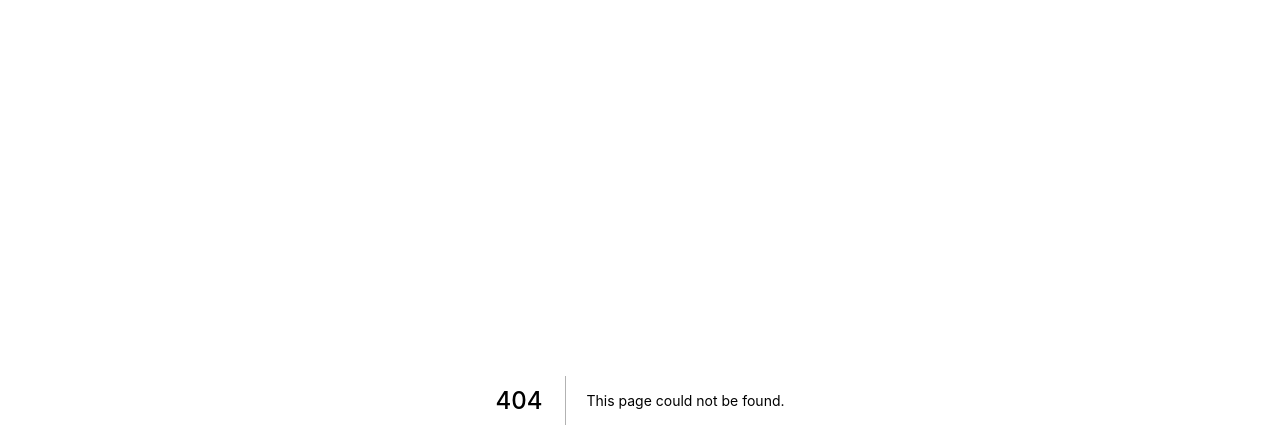
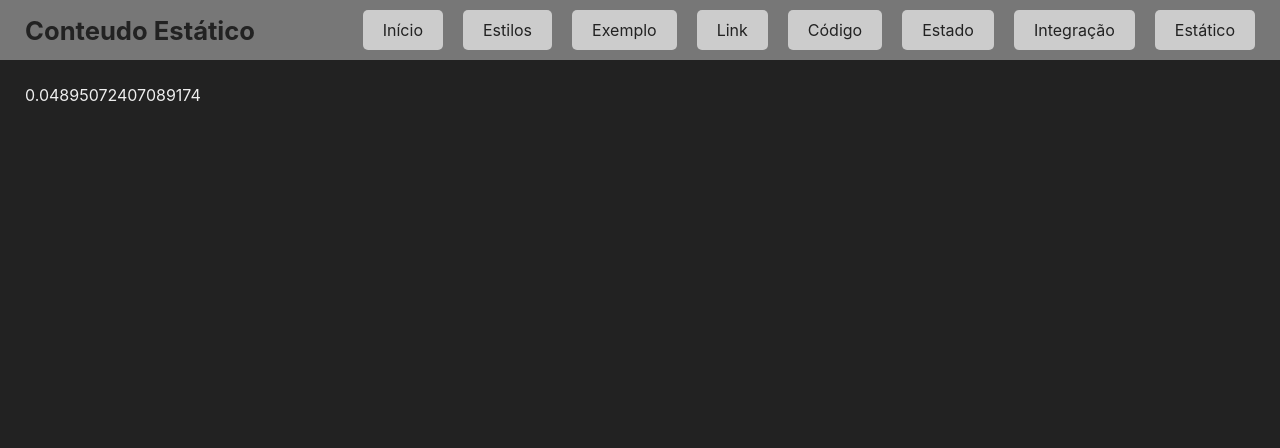
Before and after one commit to luciocarvalho10/nextjs-fundamentos, a Next.js app: page /estatico in a window 1280 px wide. Before the commit this address had no page. Shown: the top 448 px of the page. Built offline with nearby package versions, Linux system fonts and the light colour scheme.

Commit message:
Entendendo SSR e SSG

```diff
--- a/src/components/Cabecalho.jsx
+++ b/src/components/Cabecalho.jsx
@@ -15,7 +15,8 @@
         <Navegador texto="Link" destino="/linkc" />
         <Navegador texto="Código" destino="/cliente/RJ/1985" />
         <Navegador texto="Estado" destino="/estado" />
-        <Navegador texto="Integ01" destino="/integracao01" />
+        <Navegador texto="Integração" destino="/integracao" />
+        <Navegador texto="Estático" destino="/estatico" />
       </div>
     </header>
   )
--- /dev/null
+++ b/src/pages/estatico.jsx
@@ -0,0 +1,17 @@
+import Layout from '../components/Layout'
+
+export async function getStaticProps() {
+  return {
+    props: {
+      numero: Math.random()
+    }
+  }
+}
+
+export default function Estatico(props) {
+  return (
+    <Layout titulo="Conteudo Estático">
+      <div>{props.numero}</div>
+    </Layout>
+  )
+}
```
Also changed, not shown: src/pages/integracao.jsx (renamed from src/pages/integracao01.jsx).
